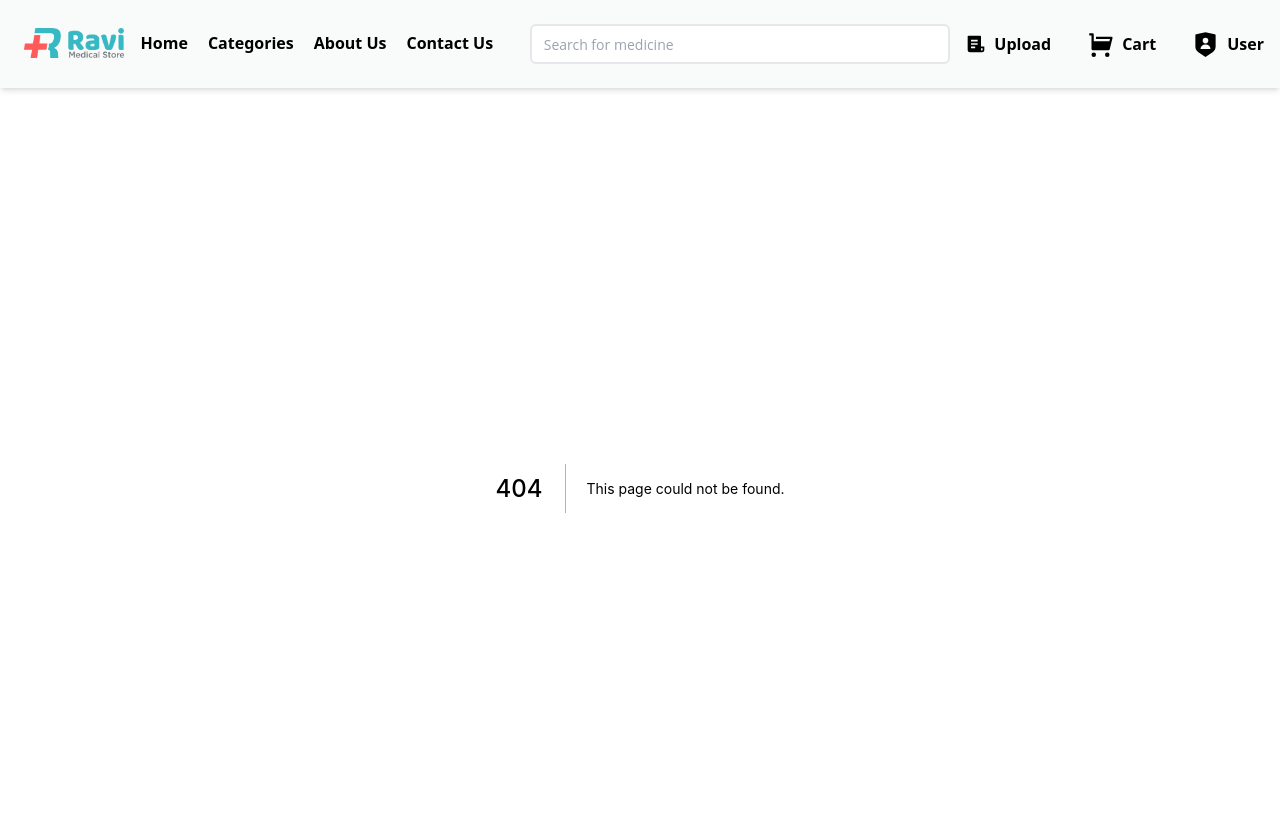
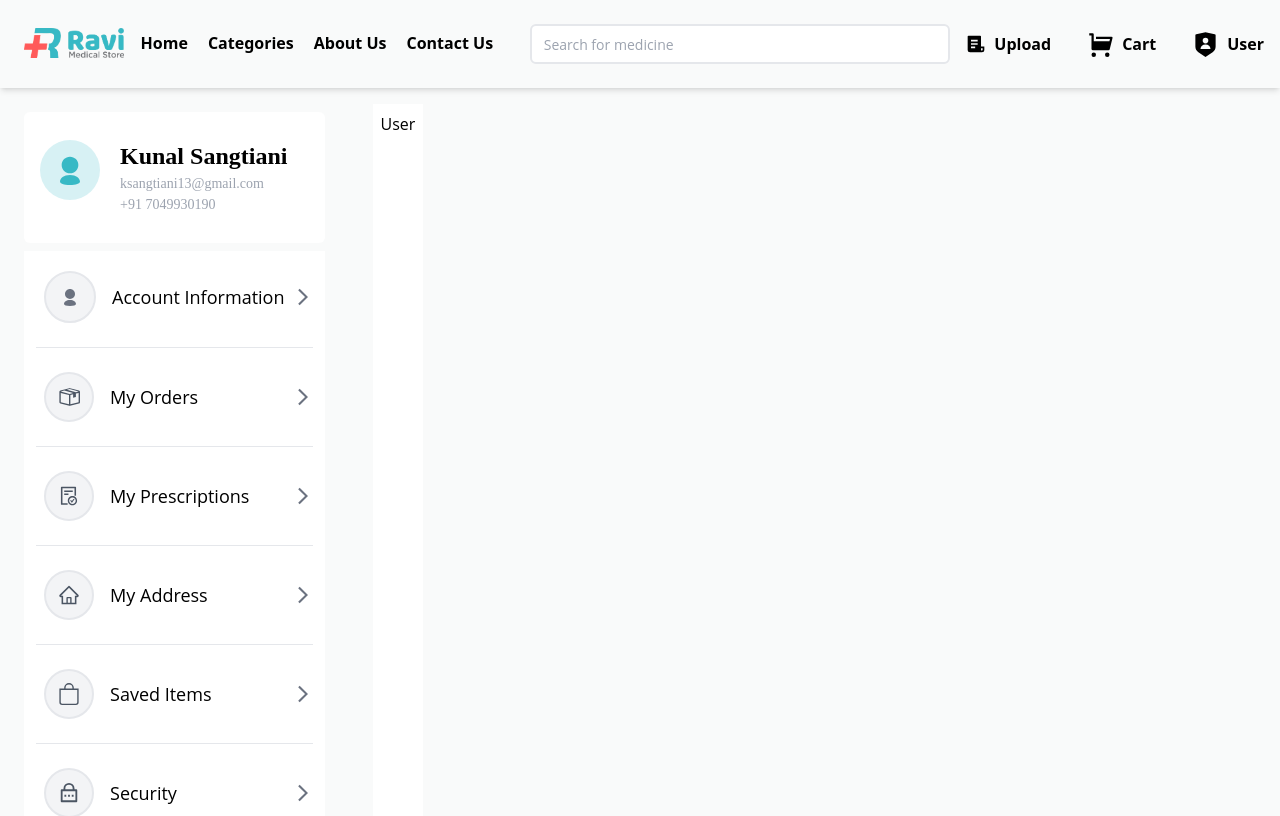
Before and after one commit to kunals131/EParmacy, a Next.js app in the folder client/: page /account/user in a window 1280 px wide. Before the commit this address had no page. Shown: the top 816 px of the page. Built offline with nearby package versions, Linux system fonts and the light colour scheme.

Commit message:
Added App Layout and redirect functiionality

```diff
--- /dev/null
+++ b/client/components/AccountLayout.jsx
@@ -0,0 +1,18 @@
+import React from 'react'
+import AccountSidebar from './AccountSidebar'
+
+const AccountLayout = ({children}) => {
+  return (
+    <div className='flex lg:space-x-10 lg:p-4'>
+        <div className='hidden lg:block'>
+        <AccountSidebar/>
+        </div>
+        <div className='p-2 bg-white'>
+            {children}
+        </div>
+
+    </div>
+  )
+}
+
+export default AccountLayout
--- /dev/null
+++ b/client/components/AccountSidebar.jsx
@@ -0,0 +1,59 @@
+import React from 'react'
+import {TiUser} from 'react-icons/ti';
+import {MdArrowForwardIos} from 'react-icons/md';
+import {FaPrescription} from 'react-icons/fa';
+import {GoPackage} from 'react-icons/go'
+import {AiOutlineHome, AiOutlineFileDone} from 'react-icons/ai'
+import {BsBag} from 'react-icons/bs';
+import {RiLogoutCircleLine, RiLockPasswordLine} from 'react-icons/ri';
+
+const MenuItem = ({title,link,icon})=>{
+    return (
+        <div className='flex  justify-between items-center'>
+        <div className='flex p-2 items-center space-x-4'>
+            <div className='p-3 border-2 rounded-full flex items-center justify-center bg-gray-100'>{icon}</div>
+            <div className=' text-lg'>{title}</div>
+        </div>
+        <div>
+        <MdArrowForwardIos className='text-gray-500' size={20}/>
+        </div>
+
+    </div>
+    );
+}
+
+const AccountSidebar = () => {
+  return (
+    <div className='p-2'>
+        <div className='bg-white flex space-x-5 font-poppins py-7 px-4 rounded-md'>
+            <div className='h-[60px] flex items-center bg-primary bg-opacity-20 justify-center w-[60px]  rounded-full'>
+                <TiUser size={40} className='text-primary'/>
+            </div>
+            <div>
+                <div className='font-semibold font-poppins text-2xl'>Kunal Sangtiani</div>
+                <div className='text-sm text-gray-400 mt-[2px]'>ksangtiani13@gmail.com</div>
+                <div className='text-sm mt-[1px] text-gray-400'>+91 7049930190</div>
+            </div>
+        </div>
+        <div className='mt-2 p-3 bg-white space-y-4'>
+              <MenuItem title={'Account Information'} icon={<TiUser size={24} className='text-gray-500'/>}/>
+              <hr />
+              <MenuItem title={'My Orders'} icon={<GoPackage className='text-gray-600' size={22}/>}/>
+              <hr />
+              <MenuItem title={'My Prescriptions'} icon={<AiOutlineFileDone className='text-gray-600' size={22}/>}/>
+              <hr />
+              <MenuItem title={'My Address'} icon={<AiOutlineHome className='text-gray-600' size={22}/>}/>
+              <hr />
+              <MenuItem title={'Saved Items'} icon={<BsBag className='text-gray-600' size={22}/>}/>
+              <hr />
+              <MenuItem title={'Security'} icon={<RiLockPasswordLine className='text-gray-600' size={22}/>}/>
+              <hr />
+              <MenuItem title={'Logout'} icon={<RiLogoutCircleLine className='text-gray-600' size={22}/>}/>
+
+            </div>
+
+    </div>
+  )
+}
+
+export default AccountSidebar
--- /dev/null
+++ b/client/pages/account/index.jsx
@@ -0,0 +1,24 @@
+import React, { useEffect, useState } from 'react'
+import { useRouter } from 'next/router';
+import AccountSidebar from '../../components/AccountSidebar';
+
+const Account = () => {
+    const [screenWidth,setScreenWidth] = useState(100);
+    const router = useRouter();
+    useEffect(()=>{
+        setScreenWidth(window.innerWidth);
+        window.addEventListener('resize', ()=>{
+            setScreenWidth(window.innerWidth);
+        })
+    }, [])
+    useEffect(()=>{
+        if (screenWidth>=1024) {
+            router.push('/account/user');
+        }
+    }, [screenWidth])
+
+
+    return <AccountSidebar/>
+}
+
+export default Account
--- a/client/pages/account/login.jsx
+++ b/client/pages/account/login.jsx
@@ -10,7 +10,7 @@ const LoginInput = ({name, type,id,label,onChange, placeholder,value})=>{
       <label htmlFor={id} className={` ${inFocus?'text-primary':'text-gray-700'} transition-all font-semibold`}>{label}</label>
       <div className='flex'>
         {name==='phone'&&
-          <select name="code" className='w-[18%] mr-3 outline-none border-b-2 text-gray-500' id="code">
+          <select name="code" className='w-[18%] bg-white mr-3 outline-none border-b-2 text-gray-500' id="code">
             <option value="-" disabled>Select Code</option>
             <option value="+92" className='group'>+92 (Pakistan)</option>
             <option value="+91">+91 (India)</option>
@@ -91,7 +91,7 @@ const Login = () => {
       <div className='text-2xl font-semibold font-poppins'>
         {isLogin?'LOGIN USER':'REGISTER USER'}
       </div>
-      <div className={`text-sm ${error&&'text-red-600'} text-gray-400 mt-1`}>{!error?"Sign up or Sign in to access your orders, special offers, health tips and more!":`* ${error}`}</div>
+      <div className={`text-sm ${error&&'text-red-600'} text-gray-400 mt-1`}>{!error?`${isLogin}Sign up or Sign in to access your orders, special offers, health tips and more!`:`* ${error}`}</div>
       <div className='mt-8 lg:space-y-7 space-y-7  pr-4'>
       {!isLogin&&<LoginInput onChange={handleChange} value={userForm.fullName} name="fullName" id="fullName"  label="Full Name" placeholder="Enter Full Name" type="text"/>}
         {!isLogin&&<LoginInput type="text" onChange={handleChange} value={userForm.phone} name="phone" id="phone" placeholder="Enter Phone Number" label="Phone Number"/>}
--- /dev/null
+++ b/client/pages/account/myaddress.jsx
@@ -0,0 +1,9 @@
+import React from 'react'
+
+const MyAdd = () => {
+  return (
+    <div></div>
+  )
+}
+
+export default MyAdd
--- /dev/null
+++ b/client/pages/account/myprescriptions.jsx
@@ -0,0 +1,9 @@
+import React from 'react'
+
+const MyPres = () => {
+  return (
+    <div>MyPres</div>
+  )
+}
+
+export default MyPres
--- /dev/null
+++ b/client/pages/account/security.jsx
@@ -0,0 +1,9 @@
+import React from 'react'
+
+const Security = () => {
+  return (
+    <AccountLayout>Security</AccountLayout>
+  )
+}
+
+export default Security
--- /dev/null
+++ b/client/pages/account/user.jsx
@@ -0,0 +1,10 @@
+import React from 'react'
+import AccountLayout from '../../components/AccountLayout'
+
+const User = () => {
+  return (
+    <AccountLayout>User</AccountLayout>
+  )
+}
+
+export default User
```
